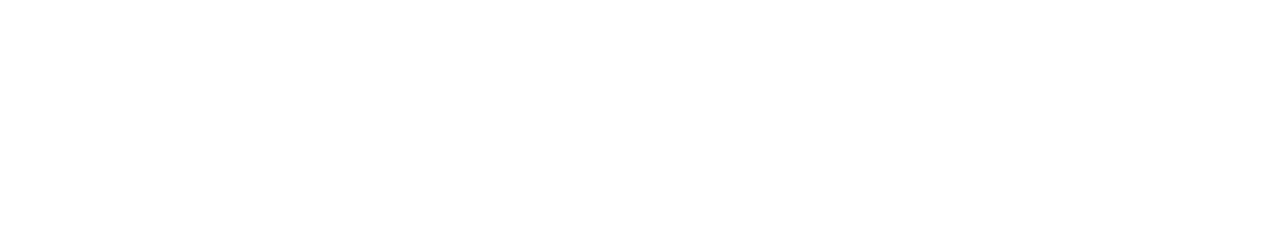
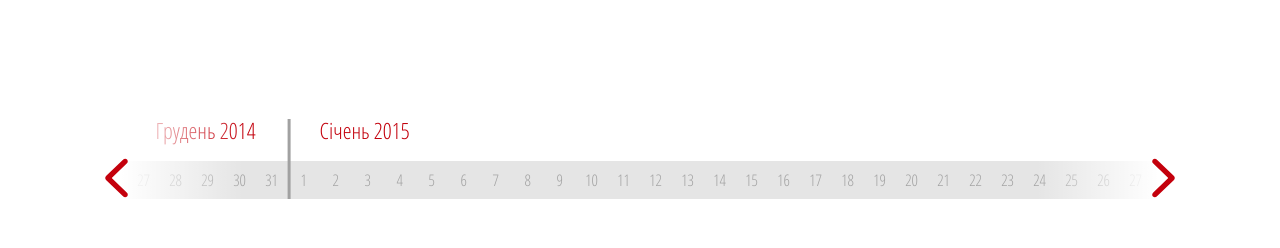
Before and after one commit to art-ste-web/ITBA-tasks, a plain HTML site: page components/timeline/timeline.html in a window 1280 px wide. Drawn offline with Linux system fonts and the light colour scheme.

Commit message:
add timeline scale + controls + move

```diff
--- a/components/timeline/timeline.css
+++ b/components/timeline/timeline.css
@@ -0,0 +1,90 @@
+
+:root {
+    --timeline-bg-color: #E5E5E5;
+    --unactive-text: #A1A1A1;
+    --accent-color: #C3000C;
+}
+body {
+    margin: 0;
+    padding: 0;
+    box-sizing: border-box;
+}
+
+.main-container {
+    max-width: 1140px;
+    margin: 5rem auto;
+    overflow: hidden;
+}
+.timeline-wrapper{
+    position: relative;
+    min-height: 200px;
+    display: flex;
+    align-items: center;
+}
+.timeline {
+    display: flex;
+    transform: translateX(-20%);
+    font-family: 'Open Sans Condensed', sans-serif;
+    position: relative;
+    transition: all .5s ease;
+}
+
+
+.timeline__segment {
+    display: flex;
+    color: var(--unactive-text);
+    position: relative;
+    background-color: var(--timeline-bg-color);
+}
+
+.timeline__day {
+    text-align: center;
+    padding: .5rem 0;
+    width: 2rem;
+    background-color: var(--timeline-bg-color);
+}
+
+.timeline__segment-divider {
+    width: 3px;
+    height: 5rem;
+    position: absolute;
+    left: 0;
+    bottom: 0;
+    background-color: var(--unactive-text);
+}
+
+.timeline__segment-label--start {
+    position: absolute;
+    top: -120%;
+    left: 2rem;
+    font-size: 1.4rem;
+    color: var(--accent-color);
+}
+
+.timeline__segment-label--end {
+    position: absolute;
+    top: -120%;
+    right: 2rem;
+    font-size: 1.4rem;
+    color: var(--accent-color);
+}
+
+.timeline__controls .left-btn {
+    position: absolute;
+    top: 50%;
+    left: 0;
+    background: linear-gradient(90deg, #FFFFFF 29.69%, rgba(255, 255, 255, 0) 100%);
+    padding: 2rem 6rem 2rem 1rem;
+    transform: translateY(-50%);
+    cursor: pointer;
+}
+
+.timeline__controls .right-btn {
+    position: absolute;
+    top: 50%;
+    right: 0;
+    background: linear-gradient(-90deg, #FFFFFF 29.69%, rgba(255, 255, 255, 0) 100%);
+    padding: 2rem 1rem 2rem 6rem;
+    transform: translateY(-50%);
+    cursor: pointer;
+}
--- a/components/timeline/timeline.html
+++ b/components/timeline/timeline.html
@@ -6,19 +6,40 @@
     <meta name="viewport" content="width=device-width, initial-scale=1.0">
     <title>Timeline</title>
     <link rel="stylesheet" href="timeline.css">
+    <link rel="preconnect" href="https://fonts.googleapis.com">
+<link rel="preconnect" href="https://fonts.gstatic.com" crossorigin>
+<link href="https://fonts.googleapis.com/css2?family=Open+Sans+Condensed:wght@300;700&display=swap" rel="stylesheet">
 </head>
 <body>
-    <main>
-        <section class="timeline">
-            <div class="timeline__segment" data-t-line-days-count = "7"></div>
-            <div class="timeline__segment" data-t-line-days-count = "31"></div>
-            <div class="timeline__segment" data-t-line-days-count = "28"></div>
-            <div class="timeline__segment" data-t-line-days-count = "7"></div>
+    <main class="main-container">
+        <section class="timeline-wrapper">
+            <div class="timeline">
+                <div class="timeline__segment" data-t-line-days-count = "31" data-t-line-label="">
+                    <div class="timeline__segment-divider"></div>
+                    <div class="timeline__segment-label--end">Грудень 2014</div>
+                </div>
+                <div id="january" class="timeline__segment" data-t-line-days-count = "31" data-t-line-label="Січень 2015">
+                    <div class="timeline__segment-divider"></div>
+                    <div class="timeline__segment-label--start">Січень 2015</div>
+                    <div class="timeline__segment-label--end">Січень 2015</div>
+                </div>
+                <div id="february" class="timeline__segment" data-t-line-days-count = "28" data-t-line-label="Лютий 2015">
+                    <div class="timeline__segment-divider"></div>
+                    <div class="timeline__segment-label--start">Лютий 2015</div>
+                    <div class="timeline__segment-label--end">Лютий 2015</div>
+                </div>
+                <div class="timeline__segment" data-t-line-days-count = "31" data-t-line-label="">
+                    <div class="timeline__segment-divider"></div>
+                    <div class="timeline__segment-label--start">Березень 2015</div>
+                </div>
+            </div>
+            <div class="timeline__controls">
+                <div class="left-btn"><img src="./img/chevron.svg" alt=""></div>
+                <div class="right-btn"><img src="./img/chevron-r.svg" alt=""></div>
+            </div>
         </section>
-        <div class="timeline-controls">
-            <div class="left-btn"></div>
-            <div class="right-btn"></div>
-        </div>
+
+
     </main>
     <script src="timeline.js"></script>
 </body>
--- a/components/timeline/timeline.js
+++ b/components/timeline/timeline.js
@@ -1,8 +1,50 @@
 const timeline = document.querySelector('.timeline');
+const timeLineSegments = document.querySelectorAll('.timeline__segment');
+const leftBtn = document.querySelector('.timeline__controls .left-btn');
+const rightBtn = document.querySelector('.timeline__controls .right-btn');
+
+const eventDatesData = [
+    {
+        segmentId: 'january',
+        events: [
+            {
+                date: '25',
+                title: 'Бій на опорному пункті «Льоха»',
+                description: 'Українські воїни 128-ї гірсько-піхотної і 17-ї танкової бригад під командуванням старшого лейтенанта Романа Жованика на опорному пункті «Олексій» («Льоха») під селом Санжарівка зупинили наступ колони 4-ї мотострілецької бригади 2-го армійського корпусу ЗС РФ і розгромили її.',
+                link: '#'
+
+            }
+        ]
+    },
+    {
+        segmentId: 'february',
+        events: [
+            {
+                date: '10',
+                title: 'Бої за Логвинове',
+                description: 'Бої російсько-української війни, що сталися 10-12 лютого 2015 року при намаганні російських окупаційних військ і підрозділів терористів ЛДНР відрізати українські підрозділи, які в напівоточенні боронили Дебальцеве за 6 км на південь від села Логвинового',
+                link: '#'
+
+            }
+        ]
+    }
+
+]
 
 
+
+
+setInitialTranslate(-20);
+leftBtn.addEventListener('click', ()=>{
+    moveLeft(10);
+});
+
+rightBtn.addEventListener('click', ()=>{
+    moveRight(-10);
+});
+
 function getSegmentLength() {
-    const timeLineSegments = document.querySelectorAll('.timeline__segment');
+
     const segmentsLength = [];
     timeLineSegments.forEach(segment => {
         segmentsLength.push(Number(segment.getAttribute('data-t-line-days-count')));
@@ -10,11 +52,68 @@ function getSegmentLength() {
     return segmentsLength;
 }
 const segLength = getSegmentLength();
-console.log(segLength);
+
+function renderTimeLine(segmentsLength) {
+
+    for(let i = 0; i < timeLineSegments.length; i++) {
+        for(let j = 1; j <= segmentsLength[i]; j++) {
+            const dayEl = document.createElement('div');
+            dayEl.classList.add('timeline__day');
+            dayEl.textContent = [j];
+            timeLineSegments[i].append(dayEl);
+            //console.log(segmentsLength[j]);
+        }
+    }
+}
+
+function addEventsDates(eventsData) {
+    timeLineSegments.forEach(seg=>{
+        eventsData.forEach(evt=>{
+            if(seg.id === evt.segmentId) {
+                let segDays = seg.querySelectorAll('.timeline__day');
+                for(let i = 0; i < segDays.length; i++) {
+                    if(segDays[i].textContent === evt.events.date) {
+                        segDays[i].style.color = 'red';
+                    }
+                }
+            }
+        })
+    })
+}
+
+function setInitialTranslate(transValue) {
+    timeline.style.transform = `translateX(${transValue}%)`;
+}
+
+function moveLeft(moveStep) {
+    let transVal = Number(timeline.style.transform.replace(/[^-?\d.]/g, ''));
+    console.log(timeline.style.transform);
+    console.log(transVal);
+    if(transVal === 0){
+        return false;
+    }
+    timeline.style.transform = `translateX(${transVal + moveStep}%)`;
+
+}
+
+function moveRight(moveStep) {
+    let transVal = Number(timeline.style.transform.replace(/[^-?\d.]/g, ''));
+    console.log(timeline.style.transform);
+    console.log(transVal);
+    if(transVal === -60){
+        return false;
+    }
+    timeline.style.transform = `translateX(${transVal + moveStep}%)`;
+
+}
 
 
-const dayEl = document.createElement('div');
-dayEl.classList.add('timeline-day');
+console.log(segLength);
+renderTimeLine(segLength);
+
+addEventsDates(eventDatesData);
+// const dayEl = document.createElement('div');
+// dayEl.classList.add('timeline-day');
 
 
 //for(let i = 0; i<timeLineSegmentsp[0].length)
```
Also changed, not shown: components/timeline/img/chevron-r.svg (added), components/timeline/img/chevron.svg (added).
